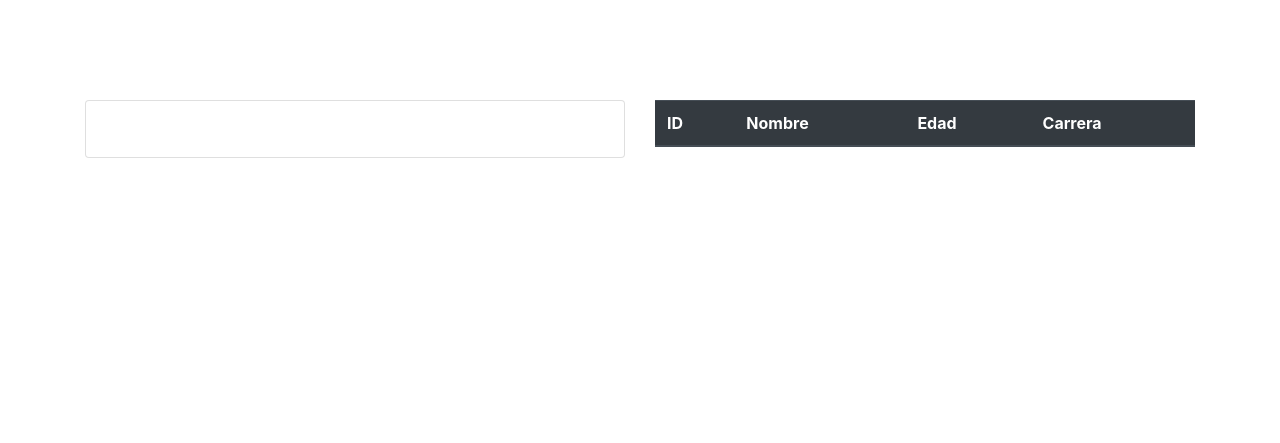
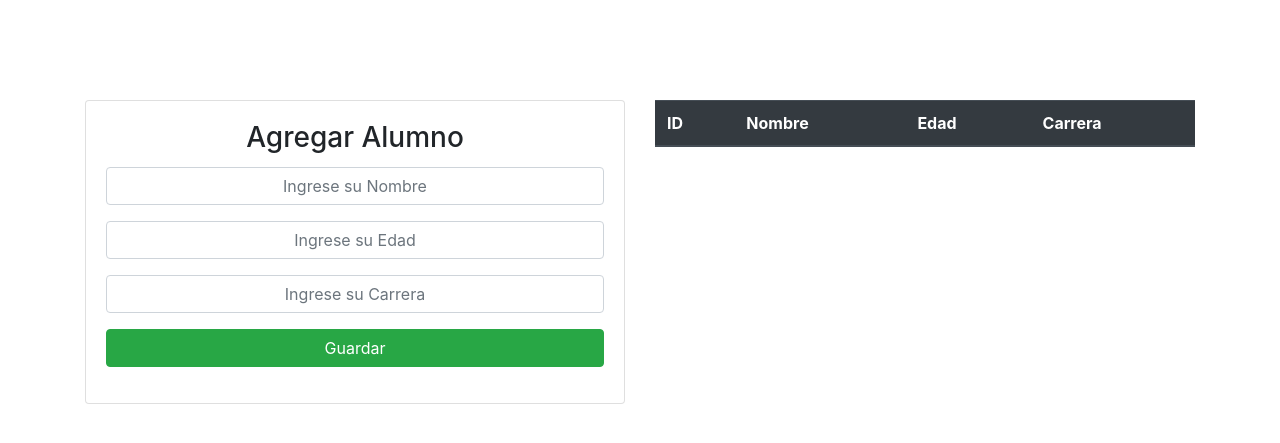
Before and after one commit to Olivers11/CRUD-Flask, a Flask app: page / in a window 1280 px wide. Shown: the part 56-499 px from the top of the page. Run offline with Flask 2, Linux system fonts and the light colour scheme; data that the repository does not hold is empty; some libraries are stand-ins or nearby versions.

Commit message:
form for add done

```diff
--- a/server.py
+++ b/server.py
@@ -1,4 +1,4 @@
-from flask import Flask, render_template
+from flask import Flask, render_template, request, url_for
 from flask_mysqldb import MySQL
 
 
@@ -30,5 +30,12 @@ def index():
     print(data)
     return render_template("index.html", estudiantes=data)
 
+
+
+@app.route("/add_est", methods=['POST'])
+def add_est():
+    if request.method == 'POST':
+        pass
+
 if __name__ == '__main__':
     app.run(port=3000, debug=True)
--- a/templates/index.html
+++ b/templates/index.html
@@ -7,7 +7,17 @@
         <div class="col">
             <div class="card card-body">
                 <form action="{{url_for('add_est')}}" method="POST">
-
+                    <h3 class="card-title text-center" >Agregar Alumno</h3>
+                    <div class="form-group">
+                        <input class="form-control text-center" type="text" placeholder="Ingrese su Nombre" name="nombre">
+                    </div>
+                    <div class="form-group">
+                        <input class="form-control text-center" type="text" placeholder="Ingrese su Edad" name="edad">
+                    </div>
+                    <div class="form-group">
+                        <input class="form-control text-center" type="text" placeholder="Ingrese su Carrera" name="carrera">
+                    </div>
+                    <input type="submit" class="btn btn-success btn-block" value="Guardar">
                 </form>
             </div>
 
```
